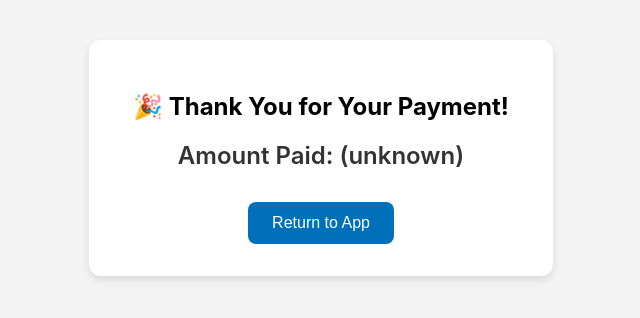
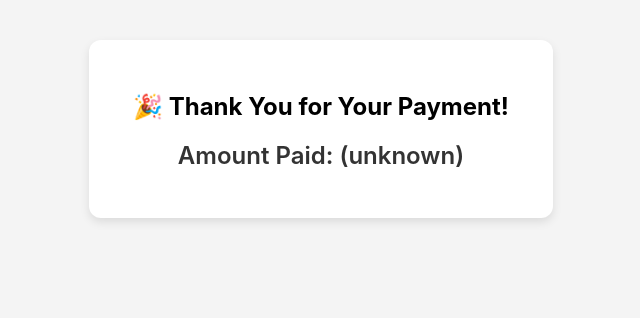
Before and after one commit to paypal-examples/paypal-mobile-sdk-demo-server, a website: page public/success.html in a window 1280 px wide. Shown: the whole page, without its empty margins (319-959 px from the left). Drawn offline with Linux system fonts and the light colour scheme.

Commit message:
remove return to app button

```diff
--- a/public/success.html
+++ b/public/success.html
@@ -41,7 +41,6 @@
   <div class="container">
     <h2>🎉 Thank You for Your Payment!</h2>
     <p class="amount" id="amountDisplay"></p>
-    <button onclick="returnToApp()">Return to App</button>
   </div>
 
   <script>
@@ -55,11 +54,6 @@
     } else {
       document.getElementById("amountDisplay").textContent = `Amount Paid: (unknown)`;
     }
-
-    function returnToApp() {
-      // You could also pass the amount back to the app if needed
-      window.location.href = `paypal-sdk-demo://success?amt=${amount || 0}`;
-    }
   </script>
 </body>
 </html>
```
